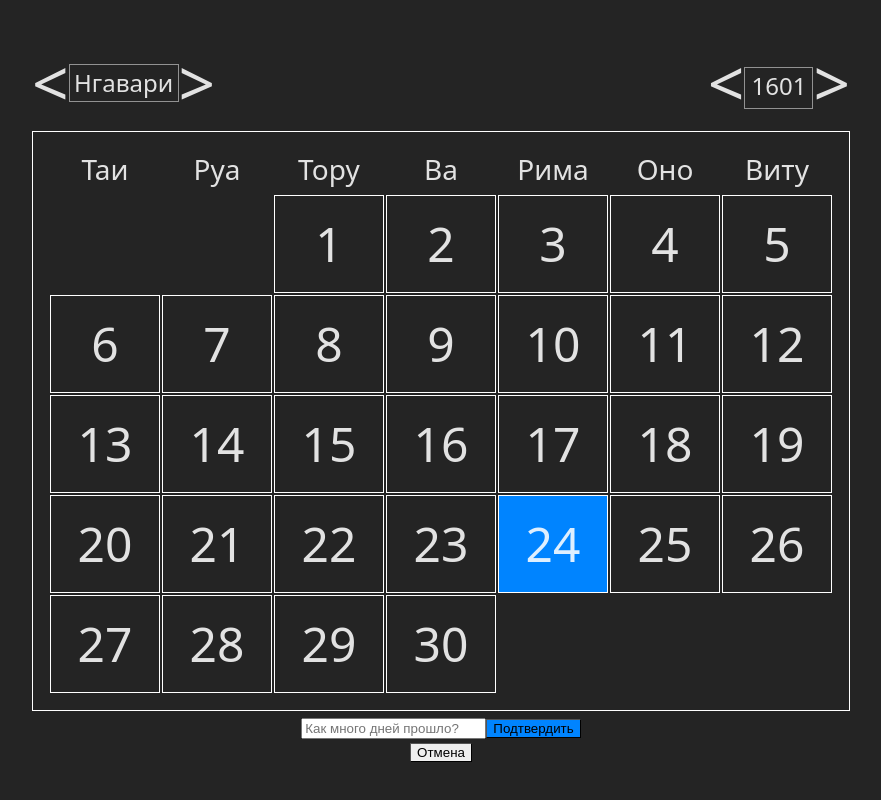
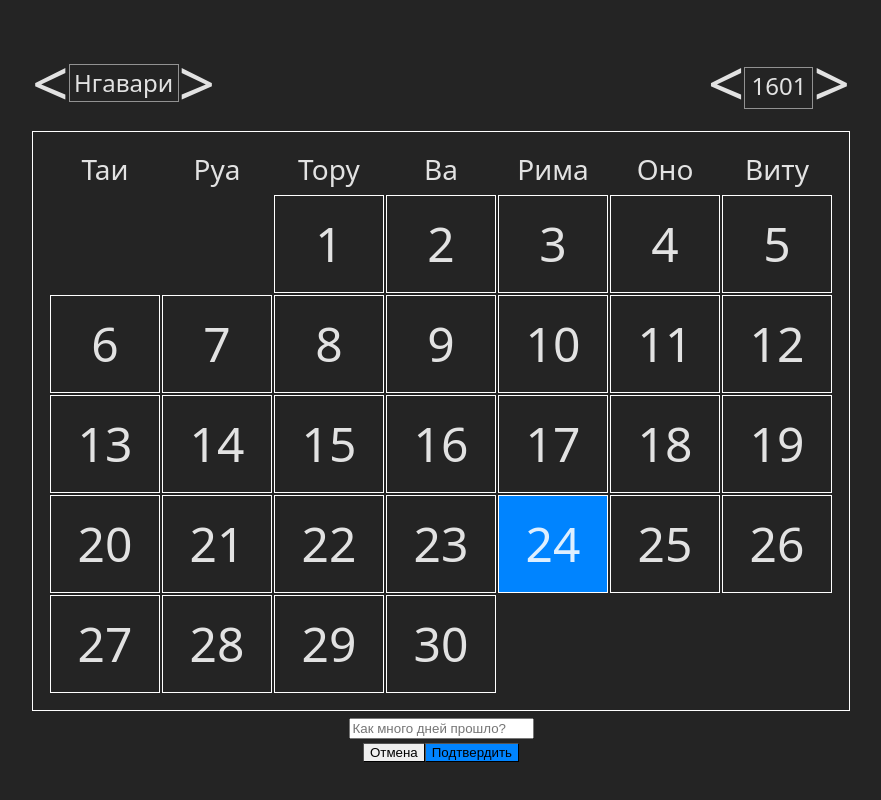
Before and after one commit to dillank82/serband-calendar, a React (Vite) app: page / in a window 1280 px wide. Both pictures are taken after a click on the button "Изменить дату". Shown: the whole page, without its empty margins (199-1080 px from the left). Built offline with nearby package versions, Linux system fonts and the light colour scheme.

Commit message:
add error handling to RealDayChager and group elements inside form

```diff
--- a/src/Components/InputForm/InputForm.tsx
+++ b/src/Components/InputForm/InputForm.tsx
@@ -1,12 +1,14 @@
-import { ChangeEvent, FormEvent, useState } from "react"
+import { ChangeEvent, FormEvent, ReactNode, useState } from "react"
 import './InputForm.css'
 
 interface InputFormProps {
     placeholderText: string
     onSubmit: (inputValue: string) => void
+    children?: ReactNode
+    error?: string | null
 }
 
-export const InputForm = ({ placeholderText, onSubmit }: InputFormProps) => {
+export const InputForm = ({ placeholderText, onSubmit, children, error }: InputFormProps) => {
     const [inputValue, setInputValue] = useState('')
 
     const handleChange = (event: ChangeEvent<HTMLInputElement>) => {
@@ -16,6 +18,7 @@ export const InputForm = ({ placeholderText, onSubmit }: InputFormProps) => {
     }
     const handleSubmit = (event: FormEvent<HTMLFormElement>) => {
         event.preventDefault()
+        setInputValue('')
         onSubmit(inputValue)
     }
 
@@ -26,8 +29,12 @@ export const InputForm = ({ placeholderText, onSubmit }: InputFormProps) => {
                 onChange={handleChange}
                 value={inputValue}
                 placeholder={placeholderText}
+                className={error ? 'error' : ''}
             />
-            <button type="submit" className="submit">Подтвердить</button>
+            <div className="form-sub-group">
+                {children}
+                <button type="submit" className="submit">Подтвердить</button>
+            </div>
         </form>
     )
 }
--- a/src/Components/RealDayChanger/RealDayChanger.tsx
+++ b/src/Components/RealDayChanger/RealDayChanger.tsx
@@ -1,3 +1,4 @@
+import { useState } from "react"
 import { useDateContext } from "../../Context/useDateContext"
 import { SerbandDate } from "../../SerbandDate"
 import { InputForm } from "../InputForm/InputForm"
@@ -5,17 +6,30 @@ import './RealDayChanger.css'
 
 export const RealDayChanger = ({ closeChanger }: { closeChanger: () => void }) => {
     const { realDate, setRealDate } = useDateContext()
+    const [error, setError] = useState<string | null>(null)
+    const placeholderText = error ? error : "Как много дней прошло?"
     const handleSubmit = (value: string) => {
         const daysCount = parseInt(value)
-        const newDate = new SerbandDate (realDate.getFullYear(), realDate.getMonth(), realDate.getDay()+daysCount)
-        setRealDate(newDate)
-        closeChanger()
+        setError(null)
+        if (isNaN(daysCount)) {
+            setError('Пожалуйста, введите число')
+        } else if (daysCount < 0) {
+            setError('К сожалению время не может идти назад')
+        } else if (daysCount === 0) {
+            setError('Ничего не изменится, если пройдёт 0 дней')
+        } else {
+            const newDate = new SerbandDate (realDate.getFullYear(), realDate.getMonth(), realDate.getDay()+daysCount)
+            setRealDate(newDate)
+            closeChanger()
+        }
+
     }
 
     return (
         <div className="real-day-changer-container">
-            <InputForm placeholderText="Как много дней прошло?" onSubmit={handleSubmit}/>
-            <button onClick={closeChanger}>Отмена</button>
+            <InputForm placeholderText={placeholderText} onSubmit={handleSubmit} error={error}>
+                <button onClick={closeChanger}>Отмена</button>
+            </InputForm>
         </div>
     )
 }
```
